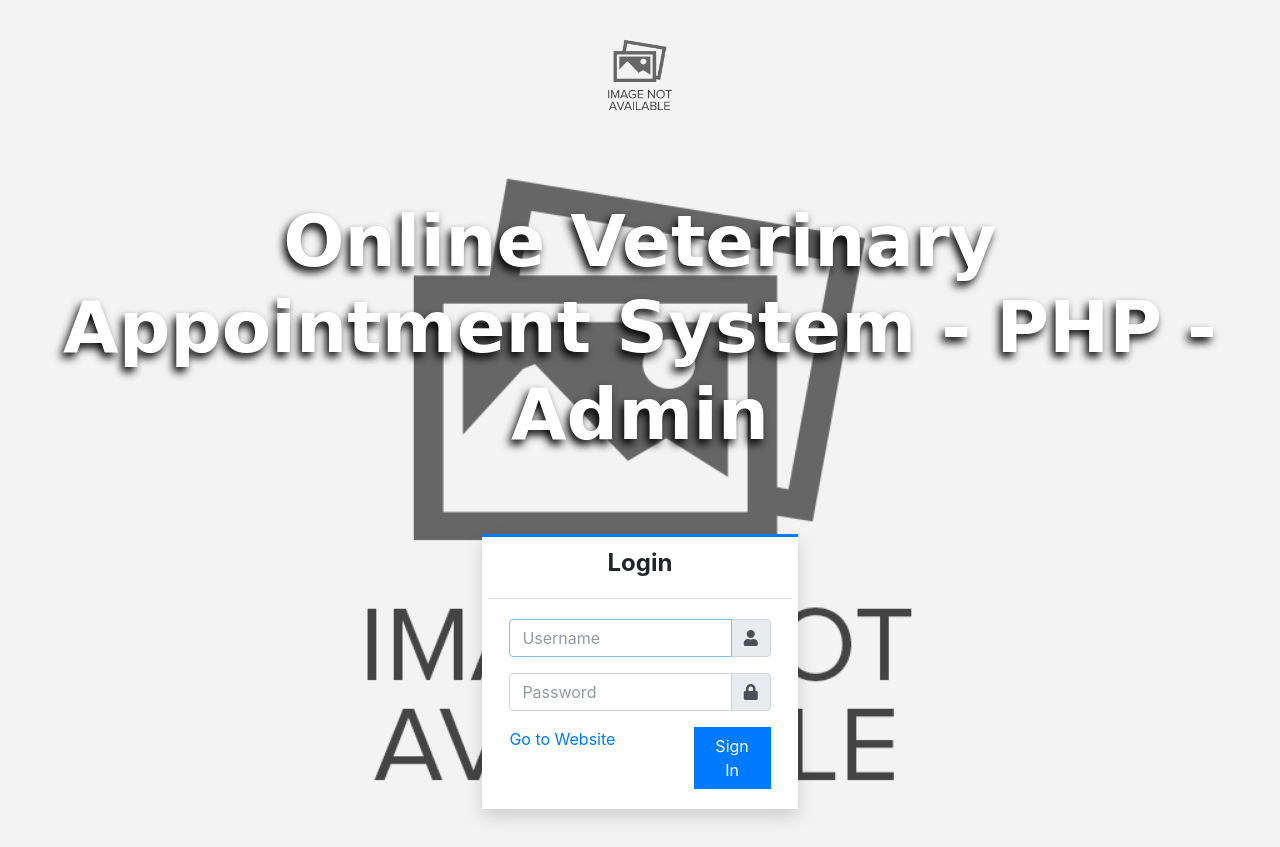
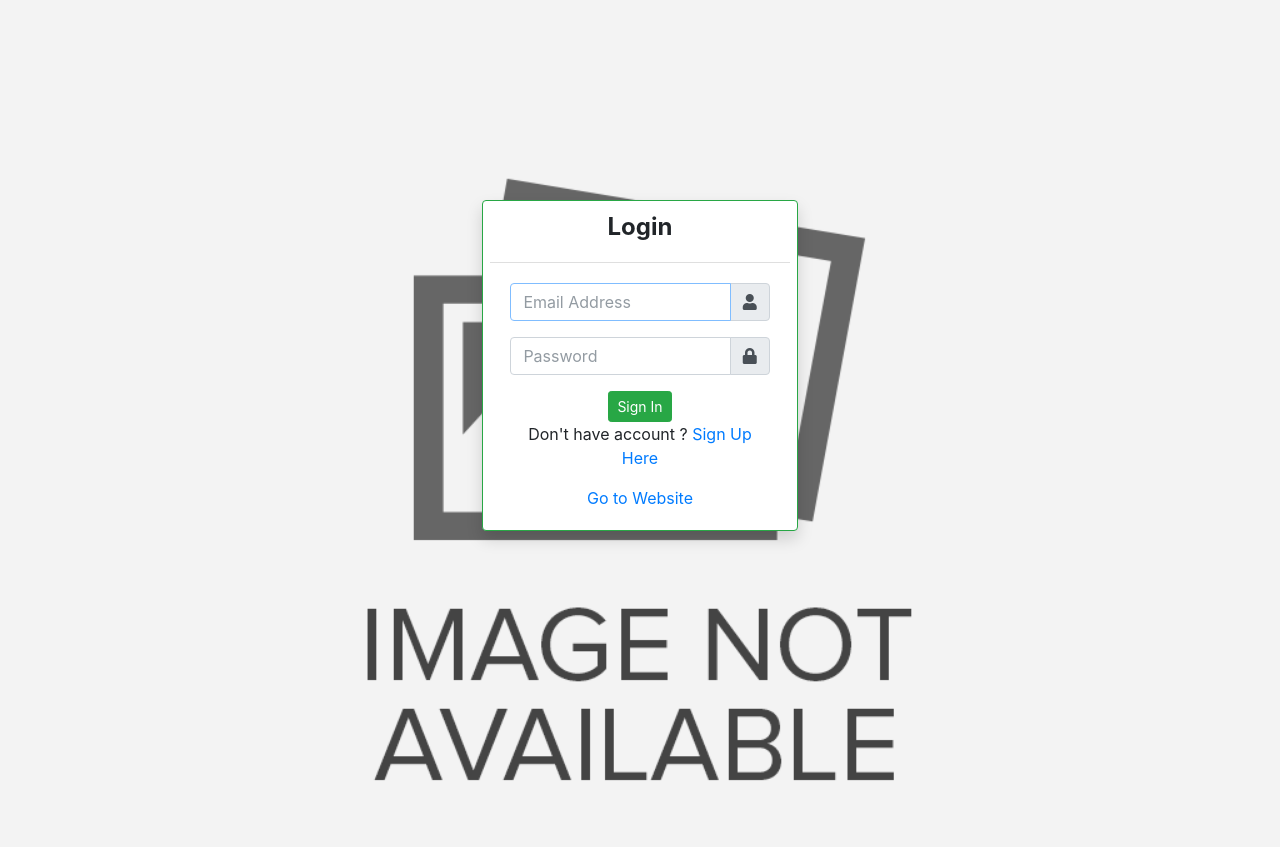
Before and after one commit to Dread9843/Veterinary-Appointment-System-web, a PHP site: page /vetcare/admin/login.php in a window 1280 px wide. After the commit the page ends 781 px from the top, so only its background shows below. Run offline with PHP 8.4, Linux system fonts and the light colour scheme; data comes from the database, SQL or seed files in the repository; some libraries are stand-ins or nearby versions.

Commit message:
registration form

```diff
--- a/admin/dashboard/header.php
+++ b/admin/dashboard/header.php
@@ -1,7 +1,3 @@
-<?php
-require_once 'sess_auth.php';
-
-?>
 <head>
   <style>
     :root{
--- a/admin/dashboard/sess_auth.php
+++ b/admin/dashboard/sess_auth.php
@@ -9,14 +9,16 @@ else
 $link .= "://";
 $link .= $_SERVER['HTTP_HOST'];
 $link .= $_SERVER['REQUEST_URI'];
+
 if(!isset($_SESSION['userdata']) && !strpos($link, 'login.php') && !strpos($link, 'register.php')){
 	redirect('admin/login.php');
 }
 if(isset($_SESSION['userdata']) && strpos($link, 'login.php')){
 	redirect('admin/index.php');
 }
-$module = array('','admin','faculty','student');
-if(isset($_SESSION['userdata']) && (strpos($link, 'index.php') || strpos($link, 'admin/')) && $_SESSION['userdata']['login_type'] !=  1){
-	echo "<script>alert('Access Denied!');location.replace('".base_url.$module[$_SESSION['userdata']['login_type']]."');</script>";
-    exit;
-}
+
+// $module = array('','admin','faculty','student');
+// if(isset($_SESSION['userdata']) && (strpos($link, 'index.php') || strpos($link, 'admin/')) && $_SESSION['userdata']['login_type'] !=  1){
+// 	echo "<script>alert('Access Denied!');location.replace('".base_url.$module[$_SESSION['userdata']['login_type']]."');</script>";
+//     exit;
+// }
--- a/admin/index.php
+++ b/admin/index.php
@@ -1,4 +1,7 @@
 <?php require_once('../config.php'); ?>
+<?php
+require_once 'dashboard/sess_auth.php';
+?>
  <!DOCTYPE html>
 <html lang="en" class="" style="height: auto;">
 <?php require_once('dashboard/header.php') ?>
@@ -8,7 +11,7 @@
      <?php require_once('dashboard/navigation.php') ?>
      <?php if($_settings->chk_flashdata('success')): ?>
       <script>
-        alert_toast("<?php echo $_settings->flashdata('success') ?>",'success')
+        alert_toast("<?php echo $_settings->flashdata('success') ?>",'success');
       </script>
       <?php endif;?>
      <?php $page = isset($_GET['page']) ? $_GET['page'] : 'home';  ?>
--- a/admin/login.php
+++ b/admin/login.php
@@ -1,4 +1,7 @@
 <?php require_once('../config.php') ?>
+<?php
+require_once 'dashboard/sess_auth.php';
+?>
 <!DOCTYPE html>
 <html lang="en" class="" style="height: auto;">
  <?php require_once('dashboard/header.php') ?>
@@ -34,24 +37,20 @@
       max-width:unset !important
     }
   </style>
+
   <div class="h-100 d-flex align-items-center w-100" id="login">
-    <div class="col-7 h-100 d-flex align-items-center justify-content-center">
-      <div class="w-100">
-        <center><img src="<?= validate_image($_settings->info('logo')) ?>" alt="" id="logo-img"></center>
-        <h1 class="text-center py-5 login-title"><b><?php echo $_settings->info('name') ?> - Admin</b></h1>
-      </div>
-
+    <div class="col-3 h-50 d-flex align-items-center justify-content-center">
     </div>
     <div class="col-5 h-100 bg-gradient">
       <div class="d-flex w-100 h-100 justify-content-center align-items-center">
-        <div class="card col-sm-12 col-md-6 col-lg-3 card-outline card-primary rounded-0 shadow">
+        <div class="card col-sm-12 col-md-6 col-lg-3 card-outline rounded-2 shadow border border-success">
           <div class="card-header rounded-0">
             <h4 class="text-purle text-center"><b>Login</b></h4>
           </div>
           <div class="card-body rounded-0">
             <form id="login-frm" action="" method="post">
               <div class="input-group mb-3">
-                <input type="text" class="form-control" autofocus name="username" placeholder="Username">
+                <input type="text" class="form-control" autofocus name="username" placeholder="Email Address" required>
                 <div class="input-group-append">
                   <div class="input-group-text">
                     <span class="fas fa-user"></span>
@@ -59,30 +58,27 @@
                 </div>
               </div>
               <div class="input-group mb-3">
-                <input type="password" class="form-control" name="password" placeholder="Password">
+                <input type="password" class="form-control" name="password" placeholder="Password" autofocus required>
                 <div class="input-group-append">
                   <div class="input-group-text">
                     <span class="fas fa-lock"></span>
                   </div>
                 </div>
               </div>
-              <div class="row">
-                <div class="col-8">
-                  <a href="<?php echo base_url ?>">Go to Website</a>
-                </div>
-                <!-- /.col -->
-                <div class="col-4">
-                  <button type="submit" class="btn btn-primary btn-block btn-flat">Sign In</button>
-                </div>
-                <!-- /.col -->
+              <div class="text-center">
+              <button type="submit" class="btn btn-sm btn-success ">Sign In</button>
               </div>
+              <div class="text-center">
+                <p>Don't have account ? <a href="./registration.php"> Sign Up Here</a></p>
+                <a href="<?php echo base_url ?>">Go to Website</a>
+              </div>
+
             </form>
           </div>
         </div>
       </div>
     </div>
   </div>
-
 <!-- jQuery -->
 <script src="plugins/jquery/jquery.min.js"></script>
 <!-- Bootstrap 4 -->
--- a/admin/user/index.php
+++ b/admin/user/index.php
@@ -6,7 +6,7 @@ foreach($user->fetch_array() as $k =>$v){
 ?>
 <?php if($_settings->chk_flashdata('success')): ?>
 <script>
-	alert_toast("<?php echo $_settings->flashdata('success') ?>",'success')
+	alert_toast("<?php echo $_settings->flashdata('success') ?>",'success');
 </script>
 <?php endif;?>
 <div class="card card-outline border border-success">
--- a/inc/footer.php
+++ b/inc/footer.php
@@ -68,7 +68,7 @@
         </strong>
         All rights reserved.
         <div class="float-right d-none d-sm-inline-block">
-          <b><?php echo $_settings->info('short_name') ?> (by: <a href="mailto:oretnom23@gmail.com" target="blank">oretnom23</a> )</b> v1.0
+          <b><?php echo $_settings->info('short_name') ?> </b>
         </div>
       </div>
       </footer>
--- a/index.php
+++ b/index.php
@@ -6,7 +6,7 @@
     height:70vh;
     width:calc(100%);
     position:relative;
-    top:-1em;
+    top:-3em;
   }
   #header:before{
     content:"";
--- a/initialize.php
+++ b/initialize.php
@@ -1,6 +1,6 @@
 <?php
 $dev_data = array('id'=>'-1','firstname'=>'Developer','lastname'=>'','username'=>'dev_oretnom','password'=>'5da283a2d990e8d8512cf967df5bc0d0','last_login'=>'','date_updated'=>'','date_added'=>'');
-if(!defined('base_url')) define('base_url','http://localhost/vetcare/');
+if(!defined('base_url')) define('base_url','http://localhost:8080/vetcare/');
 if(!defined('base_app')) define('base_app', str_replace('\\','/',__DIR__).'/' );
 if(!defined('dev_data')) define('dev_data',$dev_data);
 if(!defined('DB_SERVER')) define('DB_SERVER',"localhost");
```
Also changed, not shown: admin/registration.php (+80 -0 lines), inc/topBarNav.php (+7 -4 lines), .htaccess (added).
